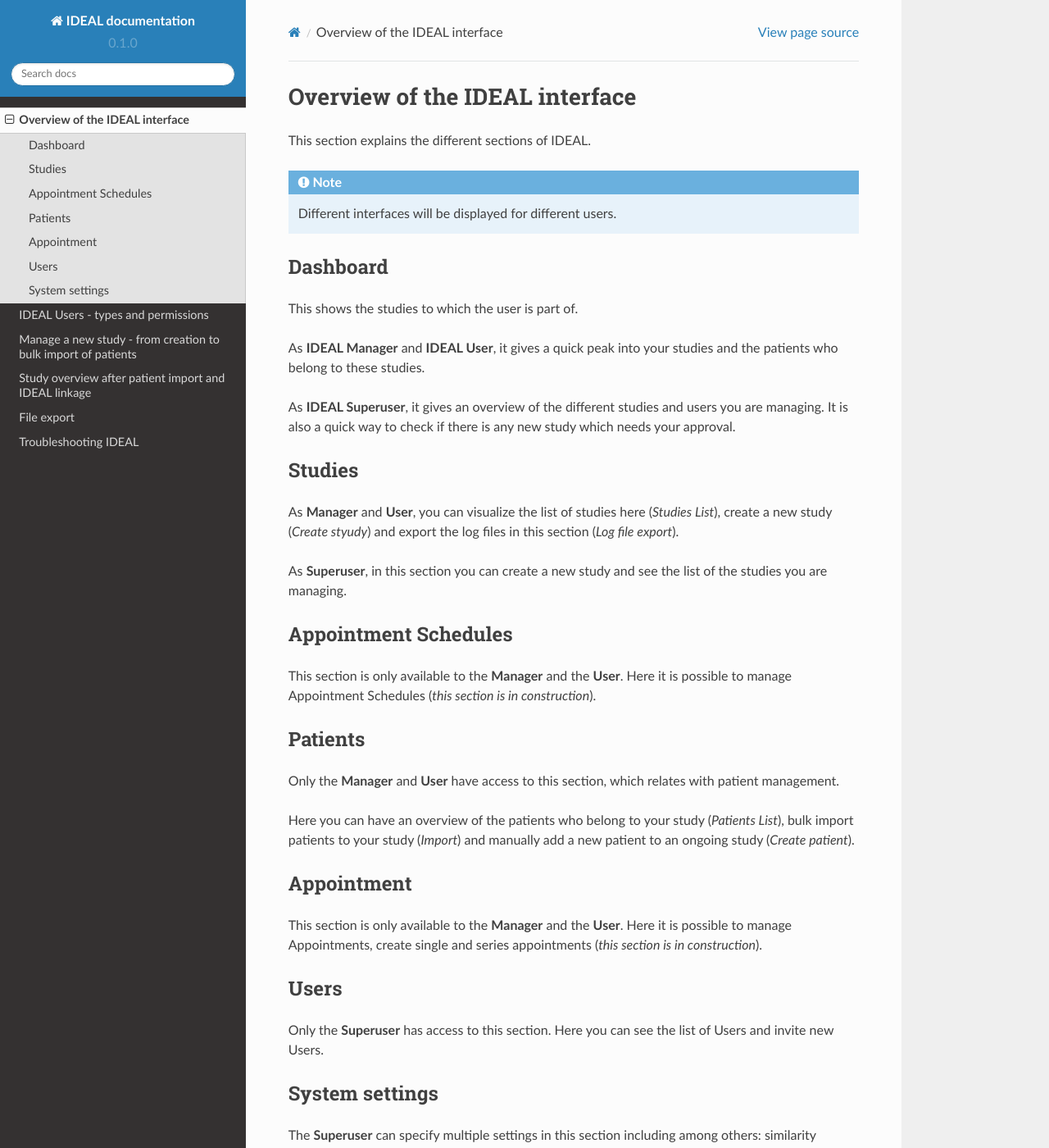
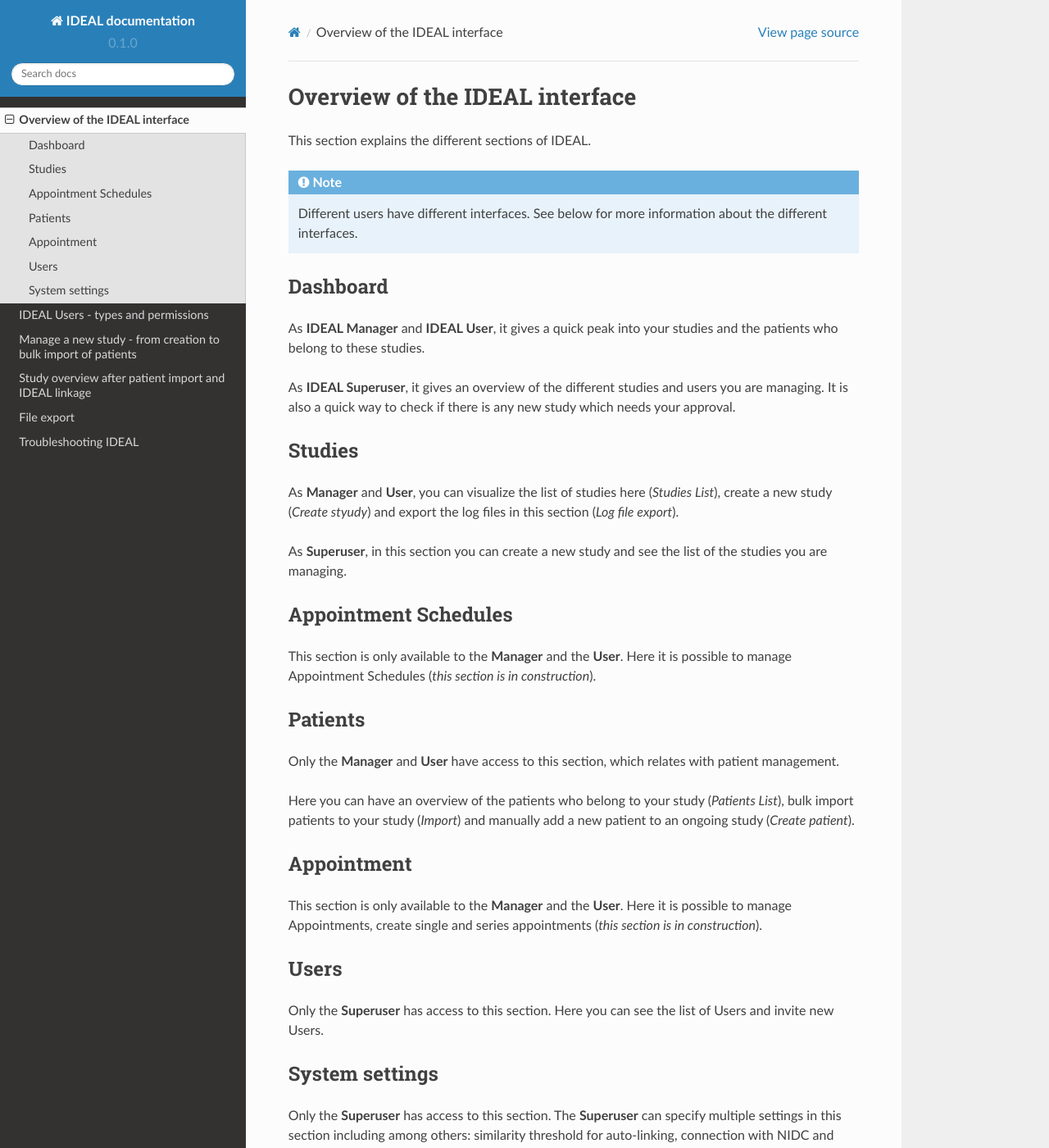
Before and after one commit to Nynuphar/IDEAL-doc, a Sphinx documentation site: the page built from docs/source/interface.rst, in a window 1280 px wide and 1400 px high. Shown: the whole window at 82% size. Built offline with Sphinx 7.4.7 and the Read the Docs theme 2.0.0, drawn with Linux system fonts in a browser that asks for light colours.

Commit message:
Update interface.rst

```diff
--- a/docs/source/interface.rst
+++ b/docs/source/interface.rst
@@ -3,12 +3,10 @@ Overview of the IDEAL interface
 
 This section explains the different sections of IDEAL.
 
-.. note:: Different interfaces will be displayed for different users.
+.. note:: Different users have different interfaces. See below for more information about the different interfaces.
 
 Dashboard
 ***********
-
-This shows the studies to which the user is part of.
 
 As **IDEAL Manager** and **IDEAL User**, it gives a quick peak into your studies and the patients who belong to these studies.
 
@@ -46,4 +44,4 @@ Only the **Superuser** has access to this section. Here you can see the list of
 System settings
 *****************
 
-The **Superuser** can specify multiple settings in this section including among others: similarity threshold for auto-linking, connection with NIDC and Carecenter Data Format.
+Only the **Superuser** has access to this section. The **Superuser** can specify multiple settings in this section including among others: similarity threshold for auto-linking, connection with NIDC and Carecenter Data Format.
```
